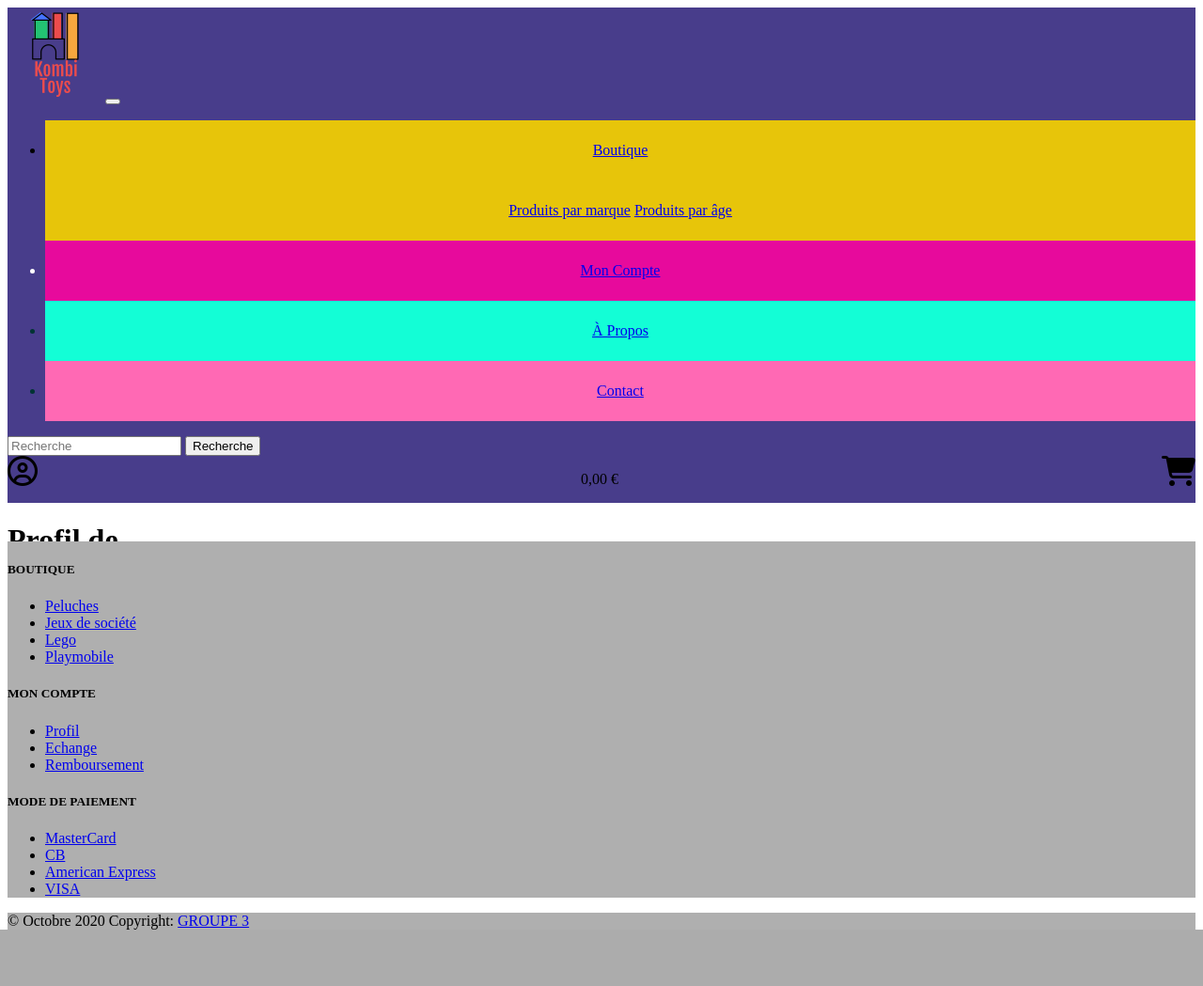
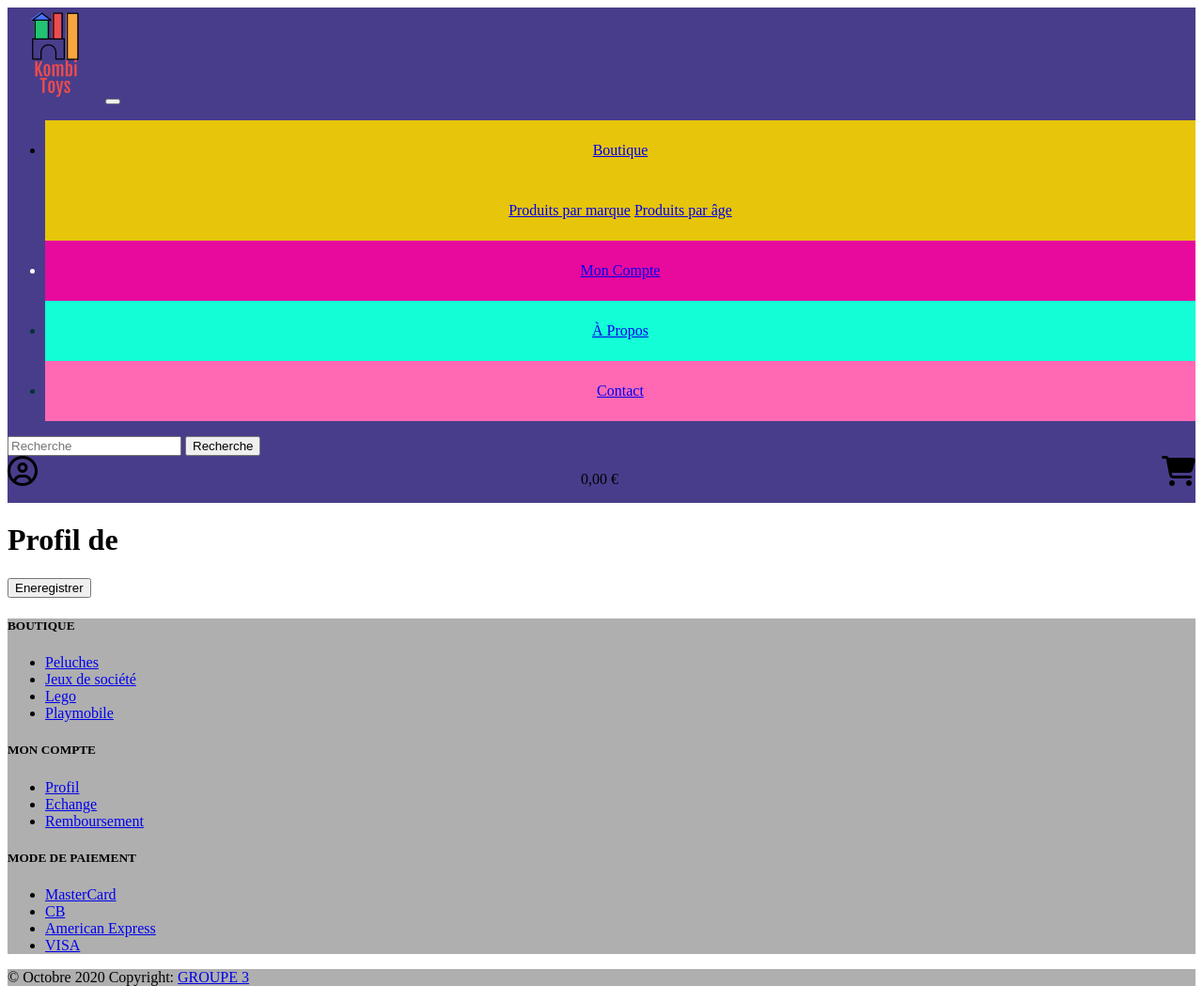
Before and after one commit to flo-man/projet-soutenance-2, a Symfony app: template templates/account/index.html.twig in a window 1280 px wide. Shown: the whole page at 94% size. Before the commit the page ends 989 px from the top, so only its background shows below. Run offline with Twig, Linux system fonts and the light colour scheme; the template is opened without the code that fills it, so the values that code supplies are empty; some libraries are stand-ins or nearby versions.

Commit message:
background color fiche contact

```diff
--- a/templates/base.html.twig
+++ b/templates/base.html.twig
@@ -42,10 +42,10 @@
                 }
 
                 footer{
-                    position:absolute;
+                    position: relative;
                     bottom:0;
                     width:100%;
-                    height:60px;
+                    height:200px;
                     background-color: rgb(175, 175, 175)
                 }
                 body{
--- a/templates/index/contact.html.twig
+++ b/templates/index/contact.html.twig
@@ -16,13 +16,14 @@
 
         }
         #contact{
-
+            width: 100%;
+            margin: 100px;
             font-family: 'Teko', sans-serif;
             padding-top: 10px;
             height: 460px;
             background: #3a6186;
             background: -webkit-linear-gradient(to left, #3a6186 , #89253e);
-            background: linear-gradient(to left, #3a6186 , #89253e);
+            background: rgb(0, 127, 255);
             color : #fff;
         }
         .contact-section{
```
